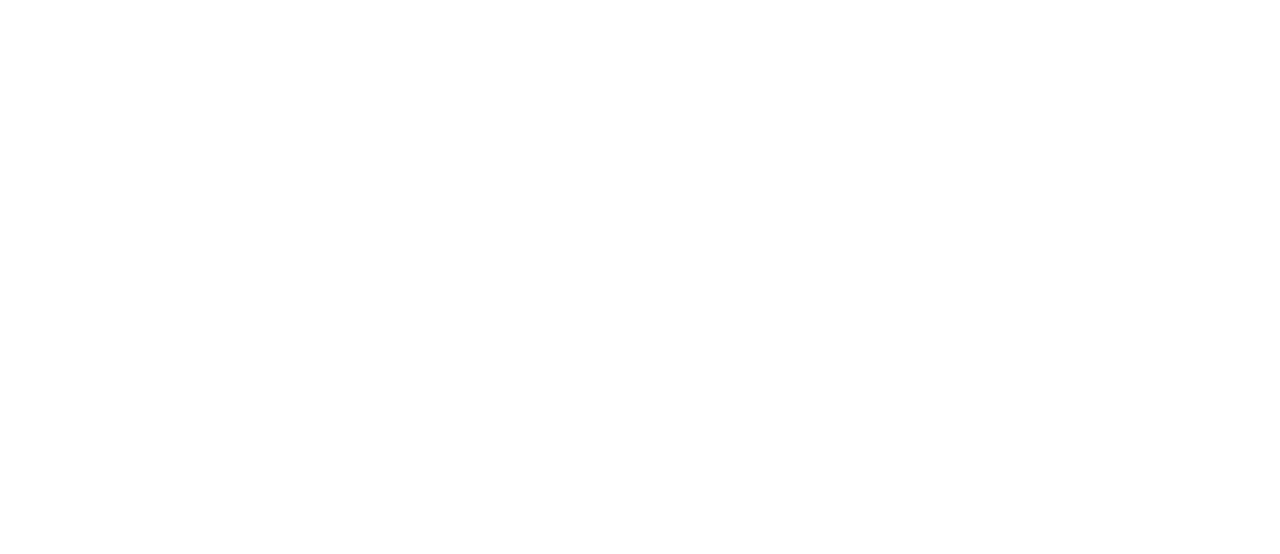
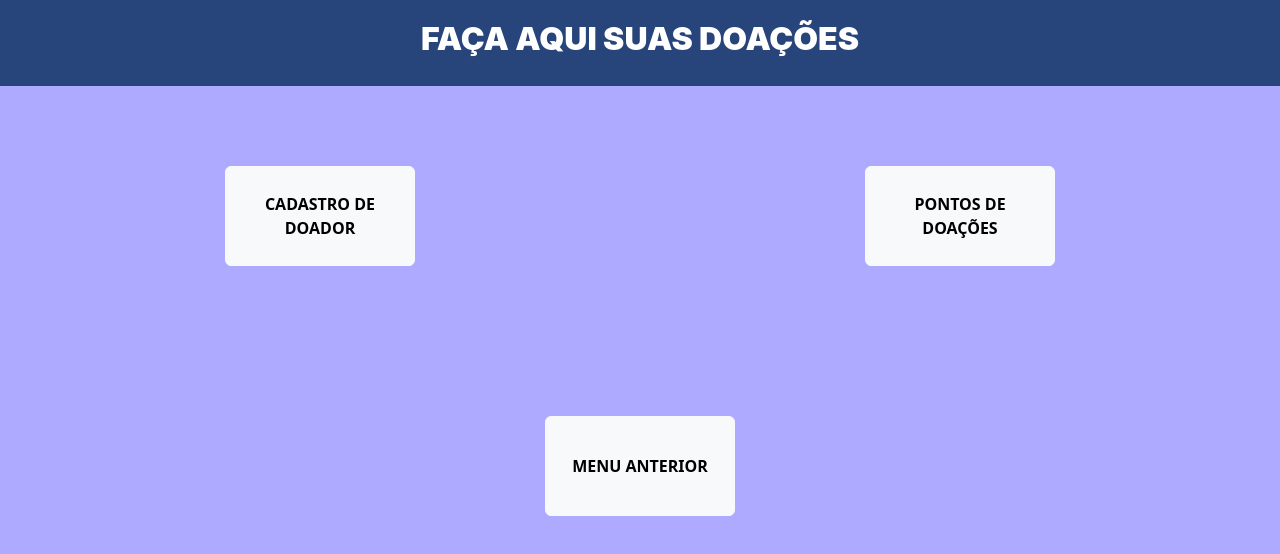
Before and after one commit to kassiosilva/cidade-sem-poluicao-front, a React (Vite) app: page /donations in a window 1280 px wide. Before the commit this address had no page. Shown: the top 554 px of the page. Built offline with nearby package versions, Linux system fonts and the light colour scheme.

Commit message:
feat: add donations page

```diff
--- /dev/null
+++ b/src/pages/app/donations.css
@@ -0,0 +1,39 @@
+.main {
+  background-color: #adaaff;
+}
+
+header {
+  background-color: #27457b;
+  width: 100%;
+  padding: 20px 0;
+}
+
+h1 {
+  color: white;
+  font-family: 'Inter black' , sans-serif;
+  font-size: 24pt;
+  text-align: center;
+}
+
+.botton-container-1, .botton-container-2 {
+  display: flex;
+  justify-content: space-around;
+  margin-top: 90px;
+}
+
+button {
+  width: 190px;
+  height: 100px;
+  font-size: 10pt;
+  display: flex;
+  justify-content: center;
+  align-items: center;
+}
+
+.btn-light {
+  font-weight: bold;
+}
+
+.botton-container-i {
+  margin-top: 70px;
+}
--- /dev/null
+++ b/src/pages/app/donations.jsx
@@ -0,0 +1,36 @@
+import './donations.css'
+
+export function Donations() {
+  return (
+    <div className="main vh-100">
+      <header>
+        <h1>FAÇA AQUI SUAS DOAÇÕES</h1>
+      </header>
+
+      <div className="botton-container-1">
+        <div className="botton-container-se">
+          <button type="button" className="btn btn-light">
+            CADASTRO DE
+            <br />
+            DOADOR
+          </button>
+        </div>
+        <div className="botton-container-sd">
+          <button type="button" className="btn btn-light">
+            PONTOS DE
+            <br />
+            DOAÇÕES
+          </button>
+        </div>
+      </div>
+
+      <div className="botton-container-2">
+        <div className="botton-container-i">
+          <button type="button" className="btn btn-light">
+            MENU ANTERIOR
+          </button>
+        </div>
+      </div>
+    </div>
+  )
+}
--- a/src/routes.jsx
+++ b/src/routes.jsx
@@ -1,7 +1,7 @@
 import { BrowserRouter, Route, Routes } from 'react-router'
 
+import { Donations } from './pages/app/donations'
 import { Home } from './pages/app/home'
-import { SignIn } from './pages/auth/sign-in'
 import { SignUp } from './pages/auth/sign-up'
 
 export function RoutesConfig() {
@@ -9,7 +9,7 @@
     <BrowserRouter>
       <Routes>
         <Route path="/" element={<Home />} />
-        <Route path="/signin" element={<SignIn />} />
+        <Route path="/donations" element={<Donations />} />
         <Route path="/signup" element={<SignUp />} />
       </Routes>
     </BrowserRouter>
```
